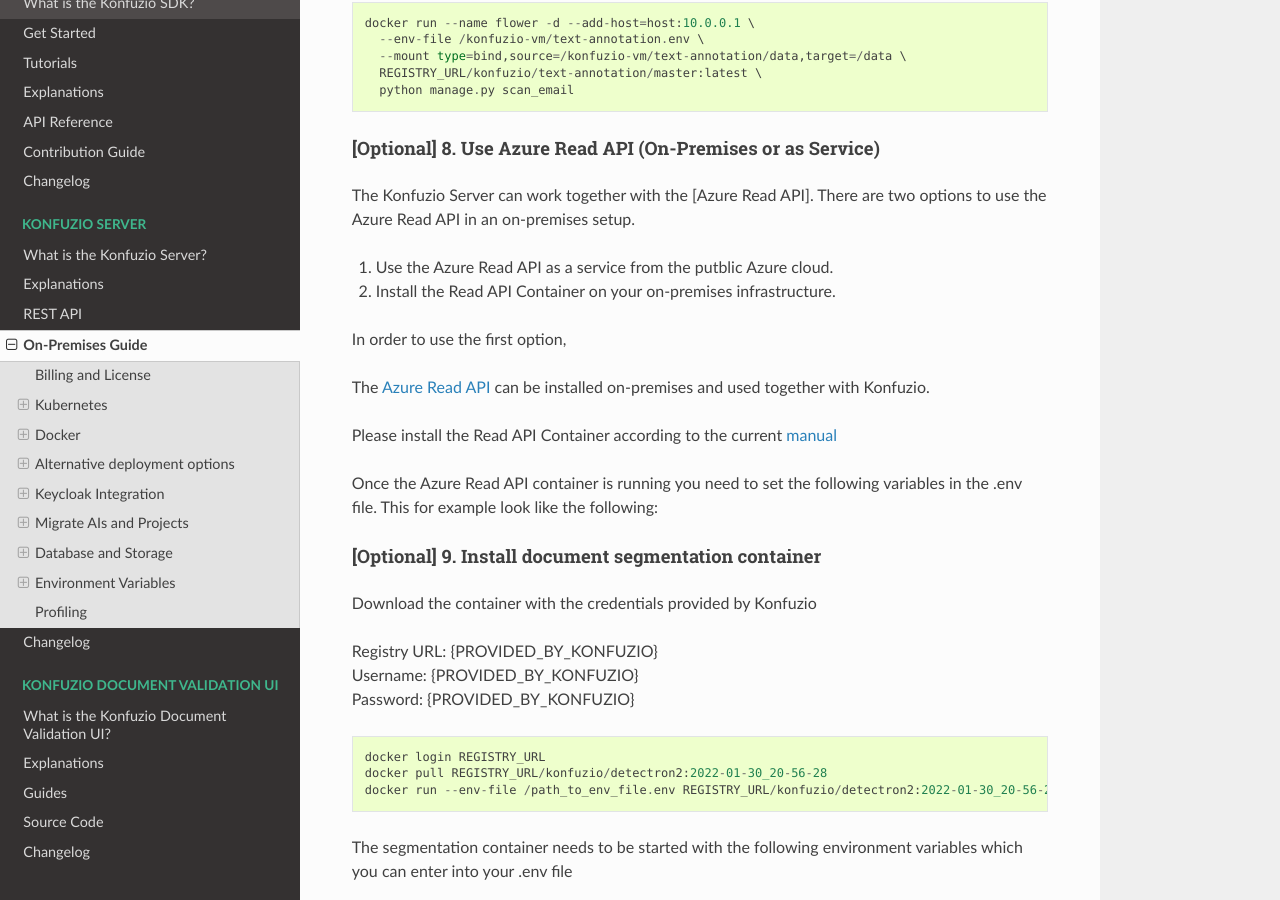
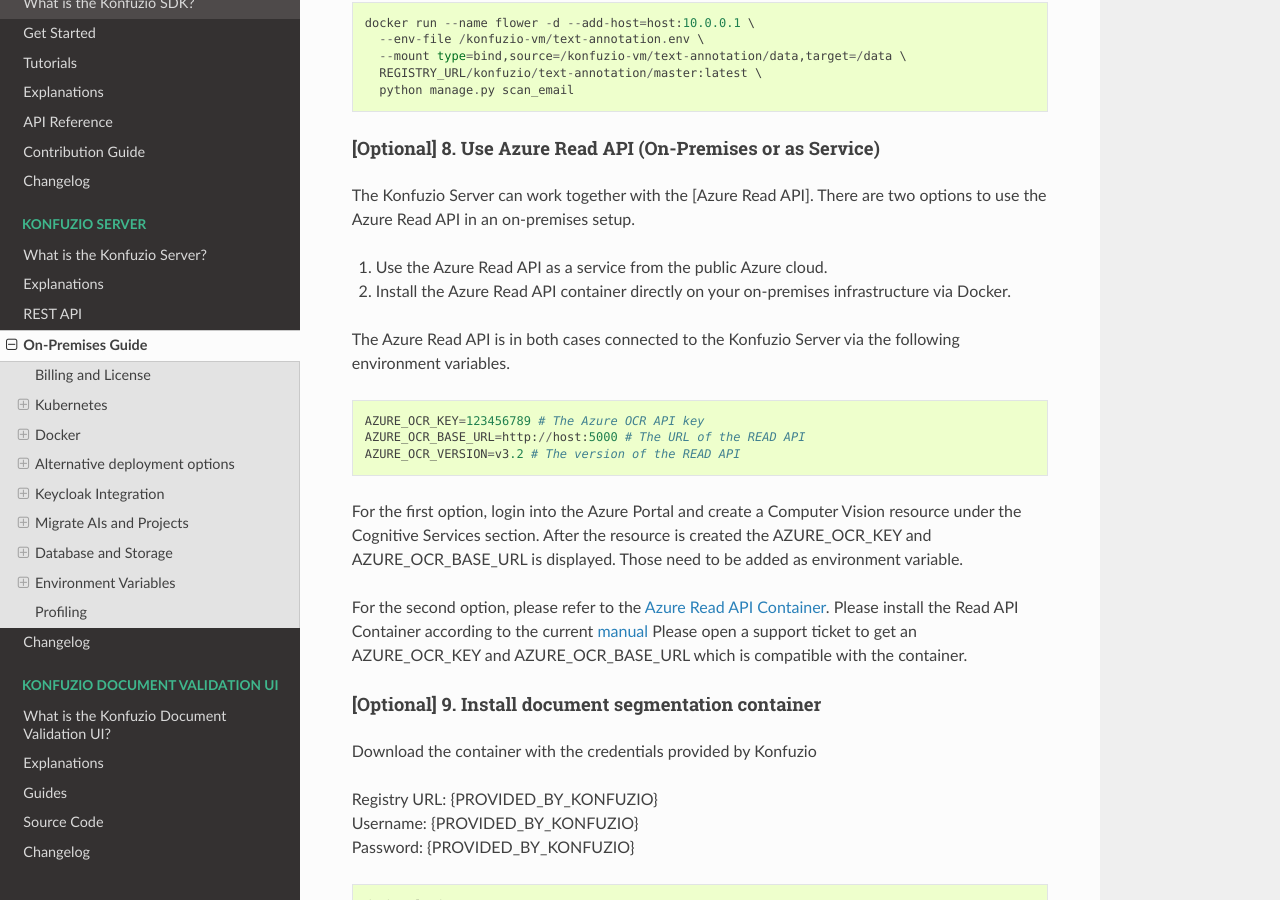
Before and after one commit to konfuzio-ai/konfuzio-sdk, a Sphinx documentation site: the page built from docs/web/on_premises.md, in a window 1280 px wide and 900 px high, scrolled down 9498 px. Built offline with Sphinx 7.4.7 and the Read the Docs theme 2.0.0, drawn with Linux system fonts in a browser that asks for light colours; a script that is not in the unit is left out.

Commit message:
Expand on azure Documentation.

````diff
--- a/docs/web/on_premises.md
+++ b/docs/web/on_premises.md
@@ -440,18 +440,22 @@
 #### [Optional] 8. Use Azure Read API (On-Premises or as Service)
 
 The Konfuzio Server can work together with the [Azure Read API]. There are two options to use the Azure Read API in an on-premises setup.
-1. Use the Azure Read API as a service from the putblic Azure cloud.
-2. Install the Read API Container on your on-premises infrastructure.
+1. Use the Azure Read API as a service from the public Azure cloud.
+2. Install the Azure Read API container directly on your on-premises infrastructure via Docker.
 
+The Azure Read API is in both cases connected to the Konfuzio Server via the following environment variables.
+```
+AZURE_OCR_KEY=123456789 # The Azure OCR API key
+AZURE_OCR_BASE_URL=http://host:5000 # The URL of the READ API
+AZURE_OCR_VERSION=v3.2 # The version of the READ API
+```
 
-In order to use the first option,
+For the first option, login into the Azure Portal and create a Computer Vision resource under the Cognitive Services section.
+After the resource is created the AZURE_OCR_KEY and AZURE_OCR_BASE_URL is displayed. Those need to be added as environment variable.
 
-The [Azure Read API](https://docs.microsoft.com/en-us/azure/cognitive-services/computer-vision/computer-vision-how-to-install-containers?tabs=version-3-2) can be installed on-premises and used together with Konfuzio.
-
+For the second option, please refer to the [Azure Read API Container](https://docs.microsoft.com/en-us/azure/cognitive-services/computer-vision/computer-vision-how-to-install-containers?tabs=version-3-2).
 Please install the Read API Container according to the current [manual](https://docs.microsoft.com/en-us/azure/cognitive-services/computer-vision/computer-vision-how-to-install-containers?tabs=version-3-2)
-
-Once the Azure Read API container is running you need to set the following variables in the .env file. This for example look like the following:
-
+Please open a support ticket to get an AZURE_OCR_KEY and AZURE_OCR_BASE_URL which is compatible with the container.
 
 
 #### [Optional] 9. Install document segmentation container
````
